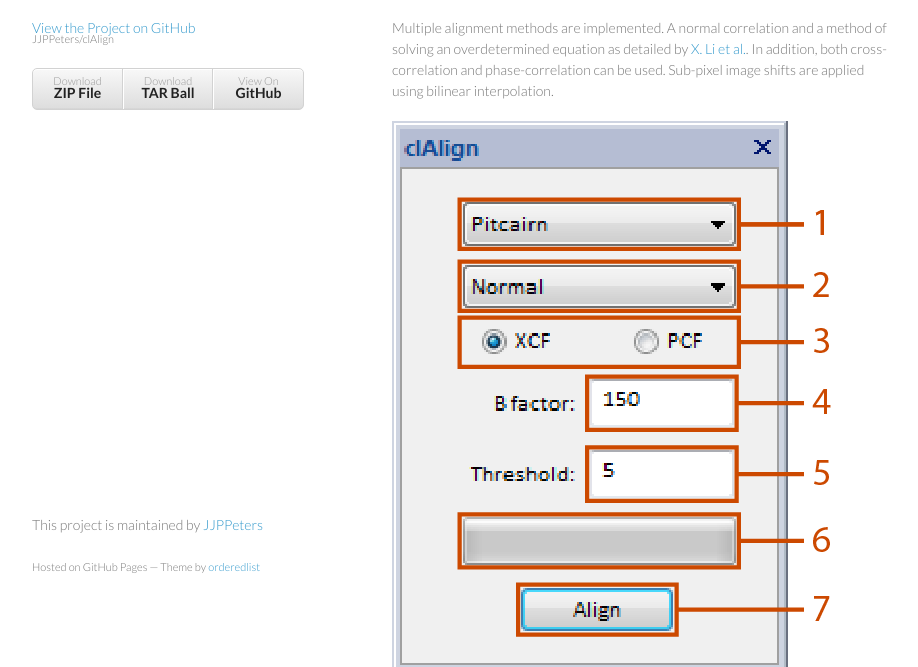
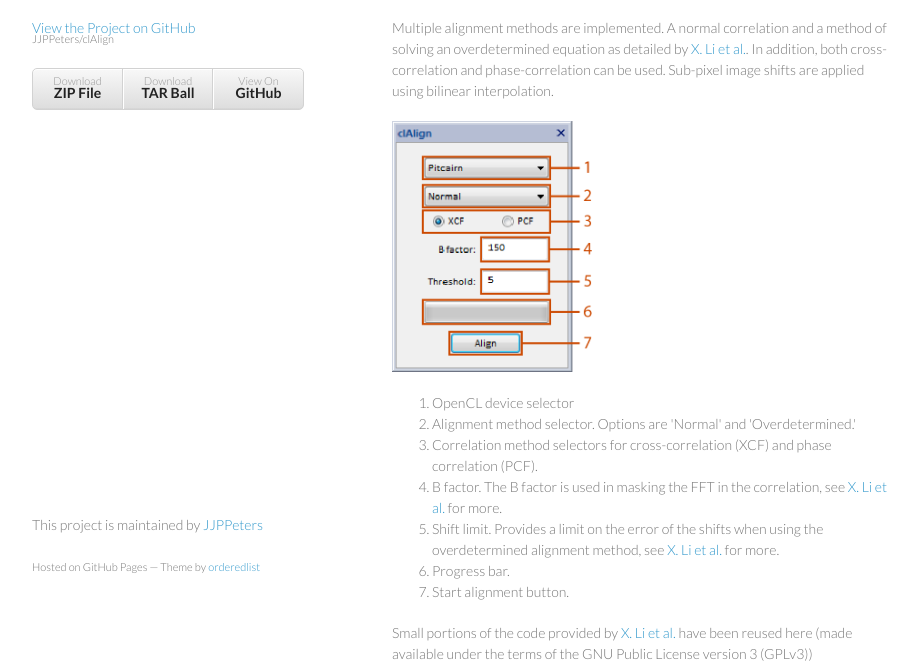
Before and after one commit to JJPPeters/clAlign, a plain HTML site: page index.html in a window 1280 px wide. Shown: the part 154-821 px from the top of the page, without its empty margins (178-1096 px from the left). Drawn offline with Linux system fonts and the light colour scheme.

Commit message:
Tried changing image width

```diff
--- a/index.html
+++ b/index.html
@@ -35,7 +35,7 @@
 
 <p>Multiple alignment methods are implemented. A normal correlation and a method of solving an overdetermined equation as detailed by <a href="http://doi.org/10.1038/NMETH.2472">X. Li et al.</a>. In addition, both cross-correlation and phase-correlation can be used. Sub-pixel image shifts are applied using bilinear interpolation.</p>
 
-<p><img src="Images/GUI.png" alt="clAlign GUI" align="middle"></p>
+<p><img src="Images/GUI.png" alt="clAlign GUI" align="middle" width="200"></p>
 
 <ol>
 <li>OpenCL device selector</li>
```
